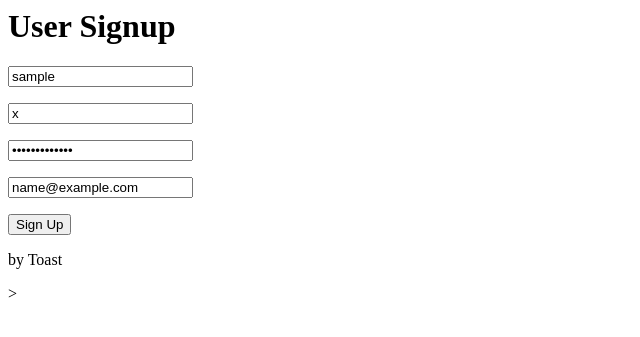
After one commit to herbiemilford/user-signup, a Flask app: template templates/index.html in a window 1280 px wide. The commit adds this page. Shown: the top 337 px of the page, without its empty margins (0-640 px from the left). Run offline with Flask 2, Linux system fonts and the light colour scheme; the template is opened without the code that fills it: most values are stand-ins (such as "Sample title", 1, 10 or a date in 2020).

```diff
--- a/main.py
+++ b/main.py
@@ -1,38 +1,12 @@
 from flask import Flask, request, redirect, render_template
-import cgi
-import os
-
-app = Flask(__name__)
-app.config['DEBUG'] = True #displays runtime errors in the browser, too
-
-
-page_header = """
-<!DOCTYPE html>
-<html>
-    <head>
-        <title>Sign Up</title>
-    </head>
-    <body>
-        <h1>Signup</h1>
-"""
-
-page_footer = """
-    </body>
-</html>
-"""
-
-# a form for adding new users
-add_form = """
-    <form action="/add" method="post">
-        <label>
-            <input type="text" name="username"/>
-        </label>
-        <input type="submit" value="Add It"/>
-    </form>
-"""
 
 
 
-@app.route('/')
+app = Flask(__name__)
+app.config['DEBUG'] = True
+
+@app.route("/")
 def index():
     return form
+
+app.run()
--- a/templates/base.html
+++ b/templates/base.html
@@ -5,7 +5,11 @@
     <title>User SignUp</title>
 
 </head>
+{% block content %}
+
+
 <body>
 
 </body>
+{% endblock%}
 </html>>
--- /dev/null
+++ b/templates/index.html
@@ -0,0 +1,34 @@
+{% extends 'base.html' %}
+
+{% block content %}
+  <body>
+
+        <h1>User Signup</h1>
+
+        <form action="/signup" method="POST">
+
+          <input type="text" name="username" value="{{username}}" placeholder="Username" required/>
+          <p>{{username_error}}</p>
+
+          <input type="text" name="password" value="{{password}}" placeholder="Password" required/>
+          <p>{{password_error}}</p>
+
+          <input type="password" name="verify" value="{{verify}}" placeholder="Verify Password" required/>
+          <p>{{verify_error}}</p>
+
+          <input type="text" name="email" value="{{email}}" placeholder="Email (Optional)"/>
+          <p>{{email_error}}</p>
+
+          <input type="submit" name="submit" value="Sign Up">
+
+        </form>
+
+
+    <div class="footer">
+
+      <p>by Toast</p>
+
+    </div>
+
+  </body>
+{% endblock %}
```
Also changed, not shown: templates/welcome.html (added, +9 -0 lines).
